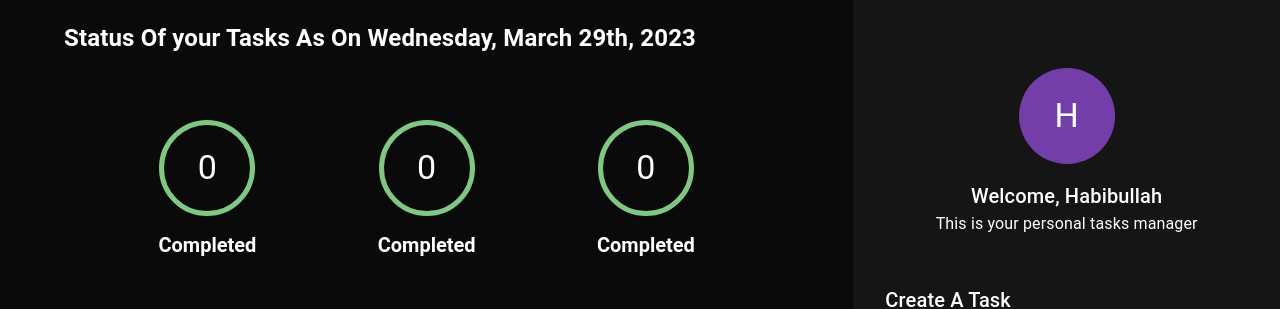
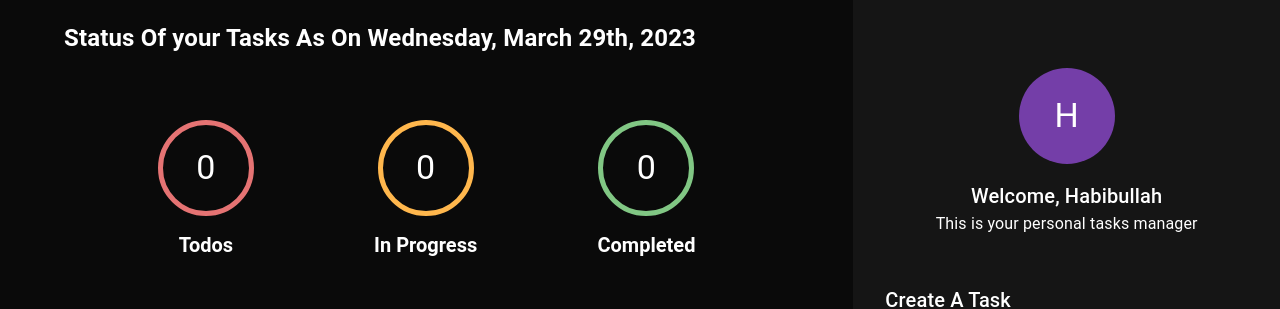
Before and after one commit to habibullahturkmen/task-management-ui, a React (Vite) app: page / in a window 1280 px wide. Shown: the top 309 px of the page. Built offline with nearby package versions, Linux system fonts and the light colour scheme; no server answers.

Commit message:
added: Task Counters functionality

```diff
--- /dev/null
+++ b/src/components/taskArea/helpers/countTasks.ts
@@ -0,0 +1,17 @@
+import { ITaskApi } from "../interfaces/ITaskApi"
+import { TaskCounterStatusType } from "../../taskCounter/interfaces/ITaskCounter"
+
+export const countTasks = (
+  tasks: ITaskApi[],
+  status: TaskCounterStatusType,
+): number => {
+  if (!Array.isArray(tasks)) {
+    return 0
+  }
+
+  const totalTasks = tasks.filter((task) => {
+    return task.status === status
+  })
+
+  return totalTasks.length
+}
--- a/src/components/taskArea/taskArea.tsx
+++ b/src/components/taskArea/taskArea.tsx
@@ -7,6 +7,7 @@
 import { sendApiRequest } from "../../helpers/sendApiRequest"
 import { Status } from "../createTaskForm/enums/Status"
 import TaskCounter from "../taskCounter/taskCounter"
+import { countTasks } from "./helpers/countTasks"
 import { ITaskApi } from "./interfaces/ITaskApi"
 import { Task } from "../task/task"
 
@@ -65,9 +66,18 @@
           xs={12}
           mb={8}
         >
-          <TaskCounter />
-          <TaskCounter />
-          <TaskCounter />
+          <TaskCounter
+            count={data ? countTasks(data, Status.todo) : undefined}
+            status={Status.todo}
+          />
+          <TaskCounter
+            count={data ? countTasks(data, Status.inProgress) : undefined}
+            status={Status.inProgress}
+          />
+          <TaskCounter
+            count={data ? countTasks(data, Status.completed) : undefined}
+            status={Status.completed}
+          />
         </Grid>
         <Grid item display="flex" flexDirection="column" xs={10} md={8}>
           <>
```
